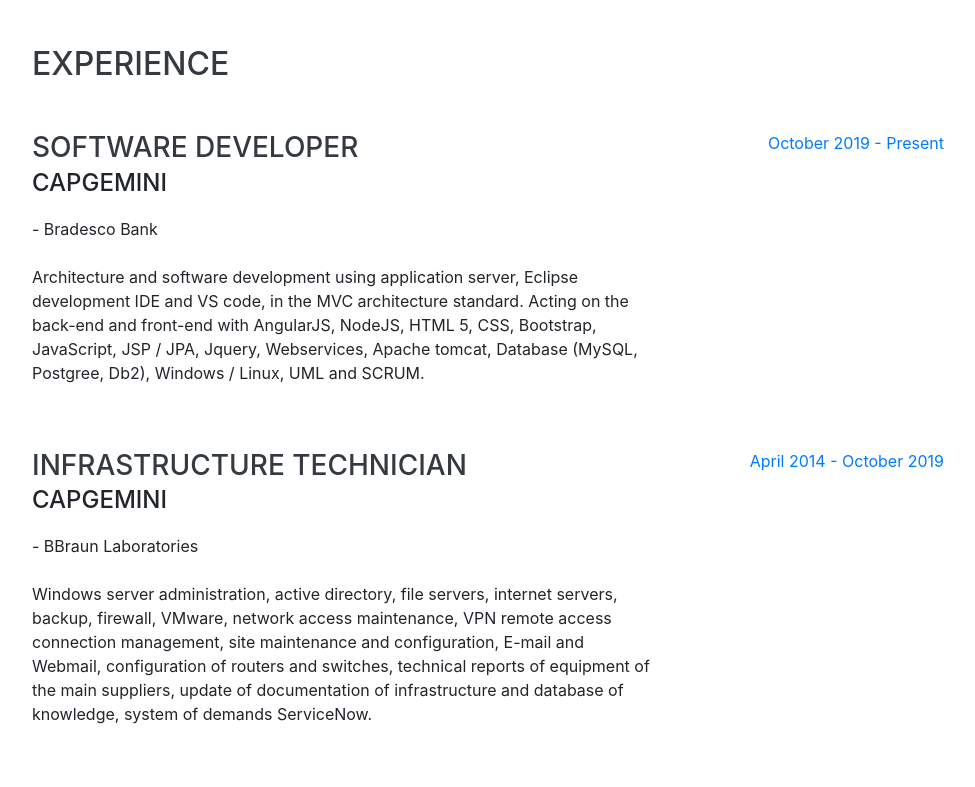
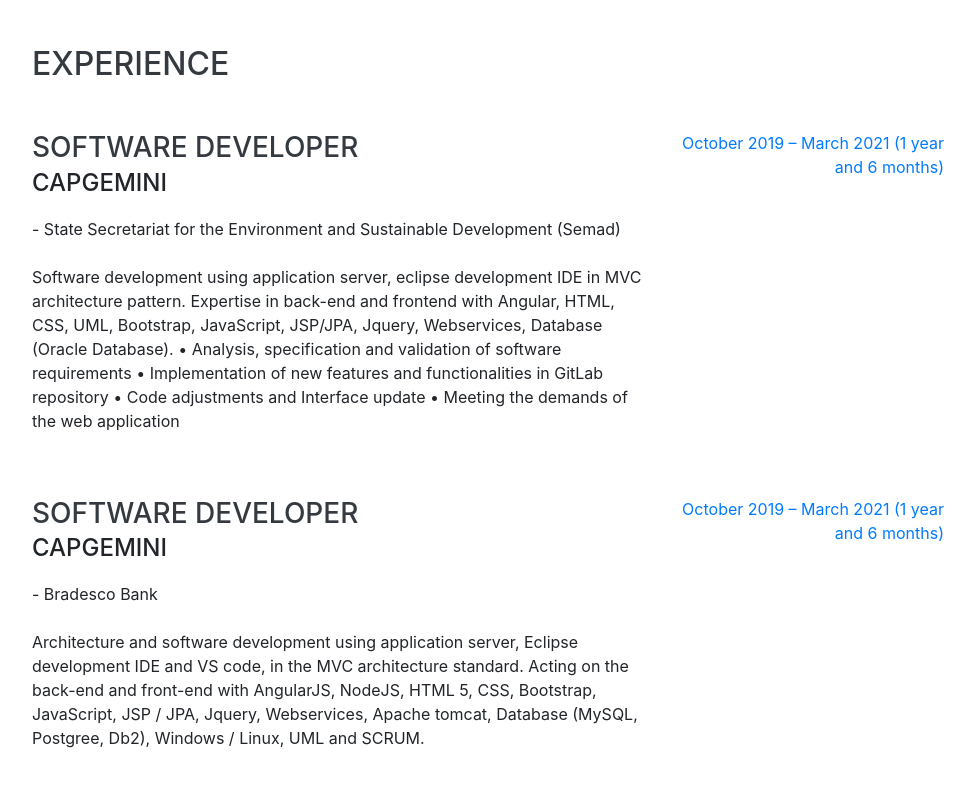
Before and after one commit to marciorbarcellos/resume, a website with bundled scripts: page index.html in a window 1280 px wide. Shown: the part 901-1688 px from the top of the page, without its empty margins (288-1263 px from the left). Built offline with nearby package versions, Linux system fonts and the light colour scheme; a web font is replaced by a local one.

Commit message:
Update index.html

```diff
--- a/index.html
+++ b/index.html
@@ -104,12 +104,29 @@
           <div class="resume-content">
             <h3 class="mb-0">Software Developer</h3>
             <div class="subheading mb-3">Capgemini</div>
+            - State Secretariat for the Environment and Sustainable Development (Semad)
+            <br><br>
+            <p>Software development using application server, eclipse development IDE in MVC architecture pattern. Expertise in back-end and frontend with Angular, HTML, CSS, UML, Bootstrap, JavaScript, JSP/JPA, Jquery, Webservices, Database (Oracle Database).
+• Analysis, specification and validation of software requirements
+• Implementation of new features and functionalities in GitLab repository
+• Code adjustments and Interface update
+• Meeting the demands of the web application</p>
+          </div>
+          <div class="resume-date text-md-right">
+            <span class="text-primary">October 2019 – March 2021 (1 year and 6 months)</span>
+          </div>
+        </div>
+
+        <div class="resume-item d-flex flex-column flex-md-row justify-content-between mb-5">
+          <div class="resume-content">
+            <h3 class="mb-0">Software Developer</h3>
+            <div class="subheading mb-3">Capgemini</div>
             - Bradesco Bank
             <br><br>
             <p>Architecture and software development using application server, Eclipse development IDE and VS code, in the MVC architecture standard. Acting on the back-end and front-end with AngularJS, NodeJS, HTML 5, CSS, Bootstrap, JavaScript, JSP / JPA, Jquery, Webservices, Apache tomcat, Database (MySQL, Postgree, Db2), Windows / Linux, UML and SCRUM.</p>
           </div>
           <div class="resume-date text-md-right">
-            <span class="text-primary">October 2019 - Present</span>
+            <span class="text-primary">October 2019 – March 2021 (1 year and 6 months)</span>
           </div>
         </div>
 
```
